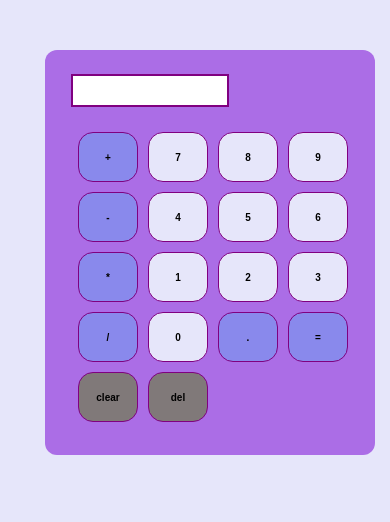
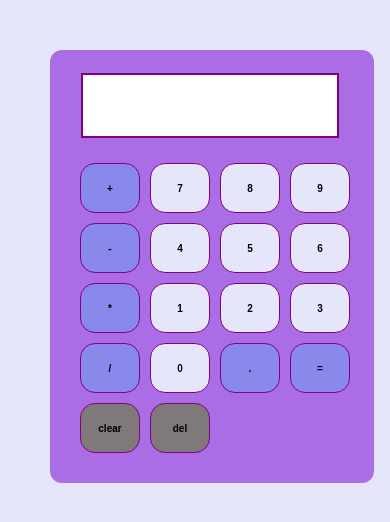
Before and after one commit to siingiii/oasis-calculator-project, a plain HTML site: page index.html in a window 390 px wide. Drawn offline with Linux system fonts and the light colour scheme.

Commit message:
Updated responsiveness

```diff
--- a/style.css
+++ b/style.css
@@ -52,9 +52,9 @@ button:active {
 }
 @media (max-width: 960px) {
   #display {
-    margin-top: 16px;
-    margin-left: 18px;
-    padding: 9px 10px;
+    margin-top: 18px;
+    margin-left: 26px;
+    padding: 25px 60px;
     font-size: 10px;
     font-weight: bold;
     font-family: Arial, Helvetica, sans-serif;
@@ -72,10 +72,9 @@ button:active {
     width: 314px;
     border-radius: 12px;
     margin: 5px 5px 5px 5px;
-    margin-left: 5px;
-
+    margin-left: 10px;
     margin-top: 50px;
-    padding: 8px;
+    padding: 5px;
   }
   button {
     width: 60px;
```
